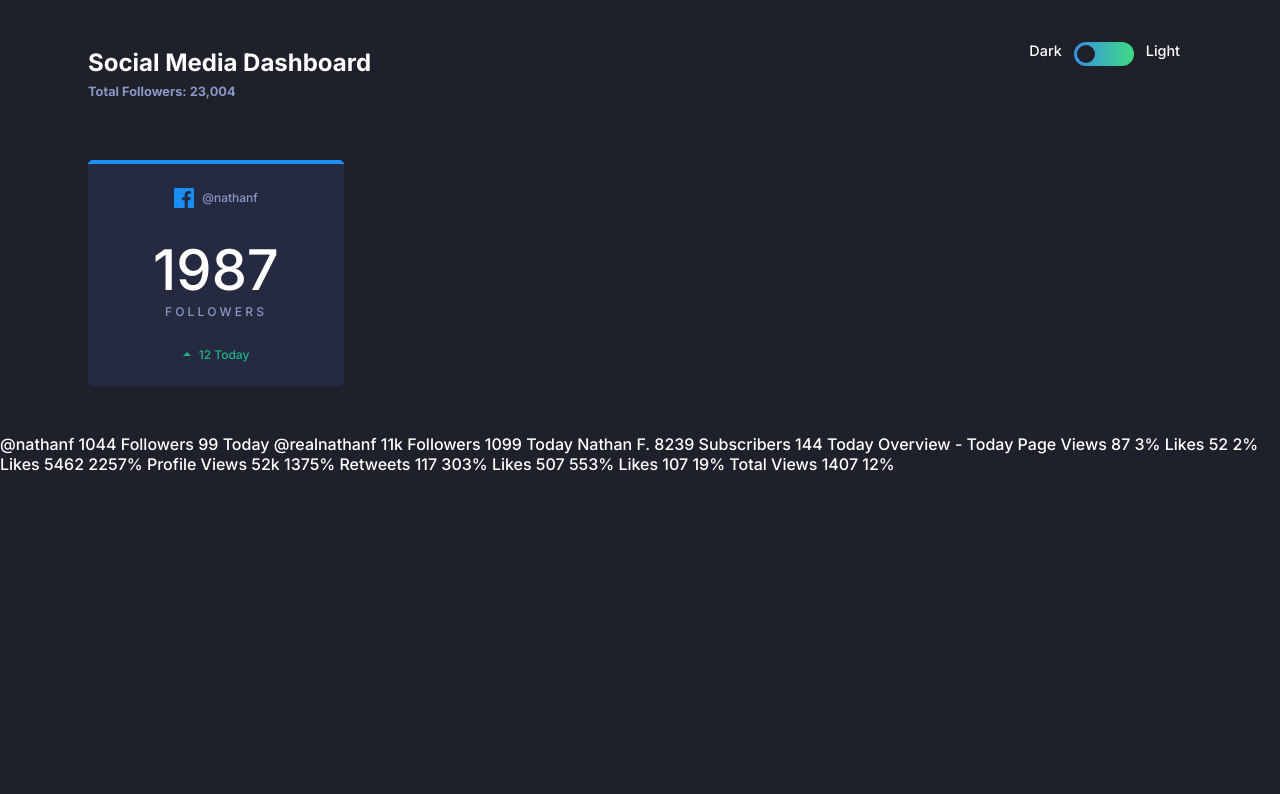
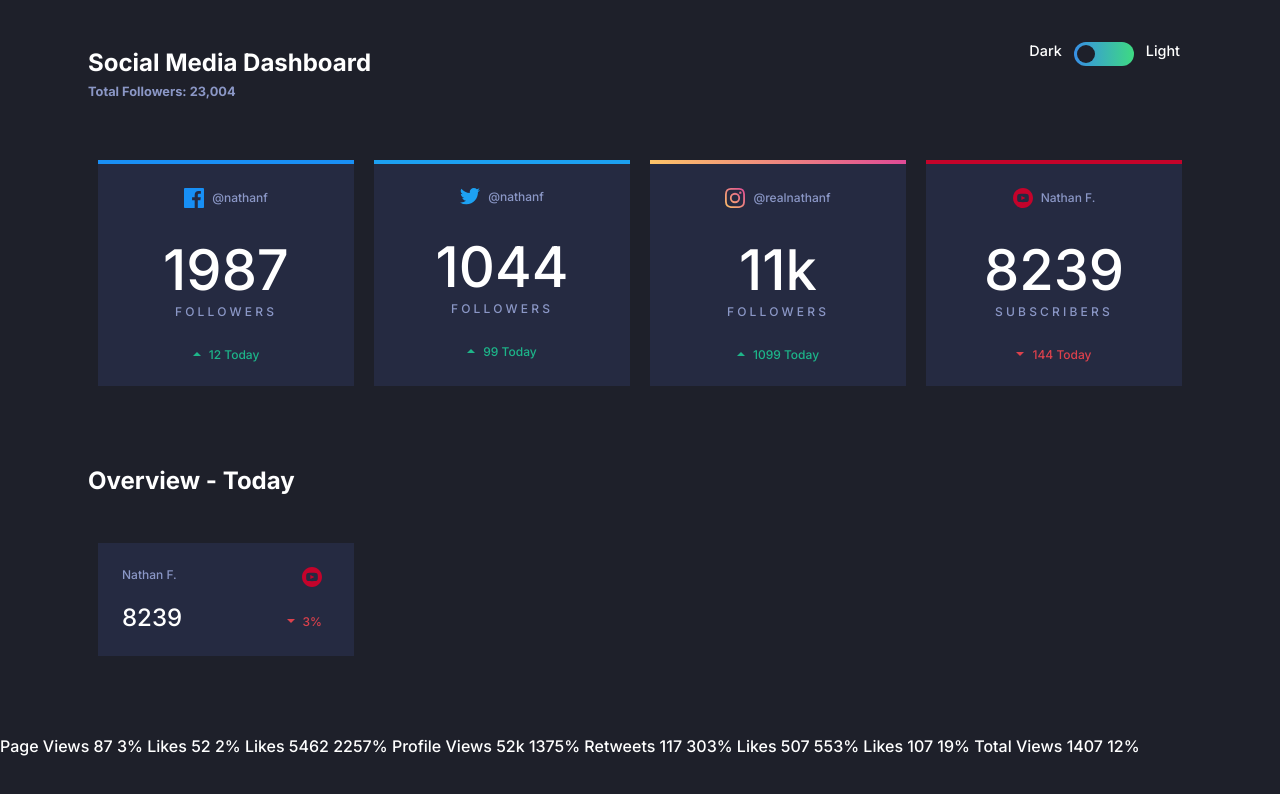
Before and after one commit to alexiscodes21/social-media-dashboard, a website: page index.html in a window 1280 px wide. Drawn offline with Linux system fonts and the light colour scheme.

Commit message:
total followers cards and change flexbox to grid for cards, first card for overview

```diff
--- a/css/style.css
+++ b/css/style.css
@@ -23,7 +23,6 @@
   --light-dark-gray-blue-text-color: #63687e;
   --light-dark-blue-text-color: #1e202a;
   /* fonts */
-  --font-size: 0.8rem;
   --font-family: "Inter", sans-serif;
   --font-weight-400: 400;
   --font-weight-700: 700;
@@ -191,13 +190,30 @@ label {
   color: var(--dark-blue-desaturated-text-color);
 }
 
+.grid {
+  display: grid;
+}
+
+@media screen and (min-width: 748px) {
+  .grid {
+    grid-template-columns: repeat(2, 1fr);
+  }
+}
+
+@media screen and (min-width: 1024px) {
+  .grid {
+    grid-template-columns: repeat(4, 1fr);
+  }
+}
+
 .card {
   background: var(--dark-blue-desaturated-card-bg-color);
   color: var(--dark-blue-desaturated-text-color);
   padding: 1.5rem;
   width: 16rem;
   text-align: center;
-  border-radius: .3rem;
+  /* border-radius: 0.3rem; */
+  margin: 0 auto 2rem auto;
 }
 
 .card-platform {
@@ -220,7 +236,9 @@ label {
 }
 
 .instagram {
-  border-top: 0.3rem solid var(--instagram-color);
+  border-top: 0.3rem solid;
+  border-image: var(--instagram-color);
+  border-image-slice: 1;
 }
 
 .youtube {
@@ -259,13 +277,39 @@ label {
   margin-right: 0.5rem;
 }
 
-.card-change {
+.card-change-up {
   color: var(--lime-green-color);
   font-size: 0.75rem;
 }
 
-.card-change .change-up {
+.card-change-down {
+  color: var(--bright-red-color);
+  font-size: 0.75rem;
 }
 
-.card-change .change-down {
+.views-likes {
+  display: flex;
+  justify-content: space-between;
 }
+
+.social-stat {
+  display: flex;
+  justify-content: space-between;
+}
+
+.social-stat-counts {
+  color: var(--dark-white-text-color);
+  font-size: 1.5rem;
+  margin-top: 1rem;
+}
+
+.percentage {
+  display: flex;
+  justify-content: center;
+  align-items: center;
+  margin-top: 1.5rem;
+}
+
+.percentage .card-change-down {
+  margin-right: .5rem;
+}
--- a/index.html
+++ b/index.html
@@ -33,7 +33,7 @@
     </header>
 
     <main>
-      <section class="container">
+      <section class="container grid">
         <div class="card facebook">
           <div class="card-platform">
             <img class="card-icon" src="img/facebook.svg" alt="Facebook Icon" />
@@ -42,13 +42,74 @@
           <div class="card-followers">1987</div>
           <div class="card-label">Followers</div>
           <div class="card-change-up-down">
-            <img class="arrow" src="img/arrow-up.svg" alt="up arrow">
-            <div class="card-change">12 Today</div>
+            <img class="arrow" src="img/arrow-up.svg" alt="up arrow" />
+            <div class="card-change-up">12 Today</div>
+          </div>
+        </div>
+
+        <div class="card twitter">
+          <div class="card-platform">
+            <img class="card-icon" src="img/twitter.svg" alt="Twitter Icon" />
+            <div class="card-username">@nathanf</div>
+          </div>
+          <div class="card-followers">1044</div>
+          <div class="card-label">Followers</div>
+          <div class="card-change-up-down">
+            <img class="arrow" src="img/arrow-up.svg" alt="up arrow" />
+            <div class="card-change-up">99 Today</div>
+          </div>
+        </div>
+
+        <div class="card instagram">
+          <div class="card-platform">
+            <img class="card-icon" src="img/instagram.svg" alt="Instagram Icon" />
+            <div class="card-username">@realnathanf</div>
+          </div>
+          <div class="card-followers">11k</div>
+          <div class="card-label">Followers</div>
+          <div class="card-change-up-down">
+            <img class="arrow" src="img/arrow-up.svg" alt="up arrow" />
+            <div class="card-change-up">1099 Today</div>
+          </div>
+        </div>
+
+        <div class="card youtube">
+          <div class="card-platform">
+            <img class="card-icon" src="img/youtube.svg" alt="Youtube Icon" />
+            <div class="card-username">Nathan F.</div>
+          </div>
+          <div class="card-followers">8239</div>
+          <div class="card-label">Subscribers</div>
+          <div class="card-change-up-down">
+            <img class="arrow" src="img/arrow-down.svg" alt="down arrow" />
+            <div class="card-change-down">144 Today</div>
           </div>
         </div>
       </section>
-      @nathanf 1044 Followers 99 Today @realnathanf 11k Followers 1099 Today Nathan F. 8239 Subscribers 144 Today Overview - Today Page Views 87 3%
-      Likes 52 2% Likes 5462 2257% Profile Views 52k 1375% Retweets 117 303% Likes 507 553% Likes 107 19% Total Views 1407 12%
+
+      <div class="container">
+        <div class="header-title">
+          <h2>Overview - Today</h2>
+        </div>
+      </div>
+
+      <section class="container grid">
+        <div class="card">
+          <div class="views-likes">
+            <div class="card-username">Nathan F.</div>
+            <img class="card-icon" src="img/youtube.svg" alt="Youtube Icon" />
+          </div>
+          <div class="social-stat">
+            <div class="social-stat-counts">8239</div>
+            <div class="percentage">
+              <img class="arrow" src="img/arrow-down.svg" alt="down arrow" />
+              <div class="card-change-down">3%</div>
+            </div>
+          </div>
+        </div>
+      </section>
+      Page Views 87 3% Likes 52 2% Likes 5462 2257% Profile Views 52k 1375% Retweets 117 303% Likes 507 553% Likes 107 19% Total
+      Views 1407 12%
     </main>
     <!-- build:js js/main.js -->
     <script src="js/scripts.js"></script>
```
